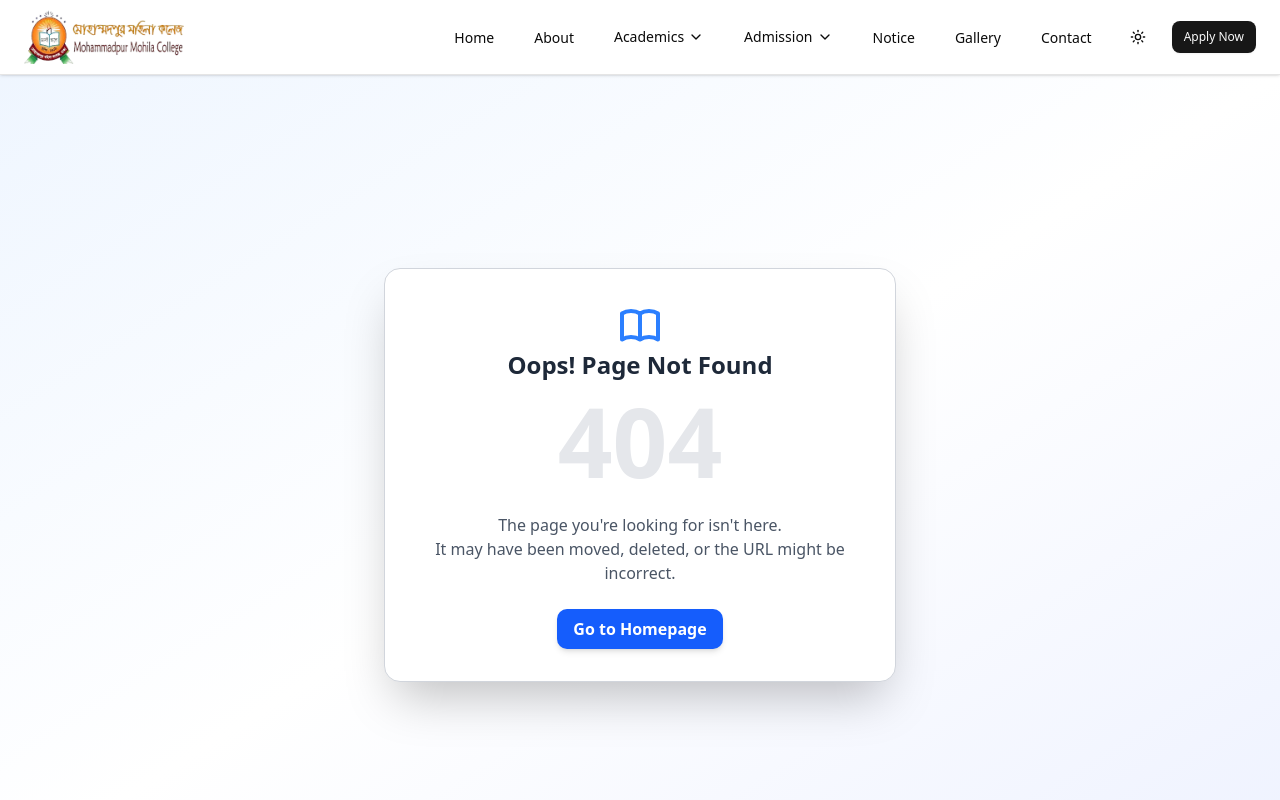
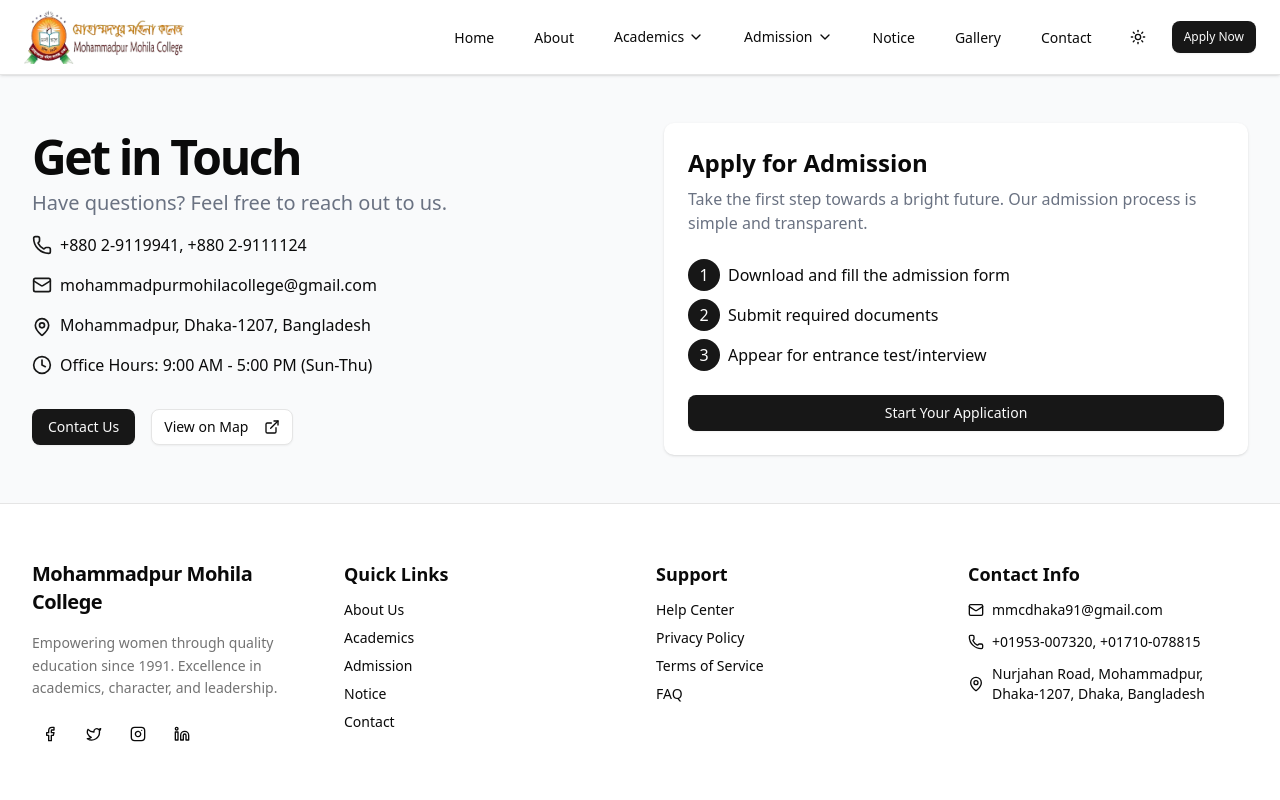
Before and after one commit to ImranParthib/edukia-client, a Next.js app: page /contact in a window 1280 px wide. Before the commit this address had no page. Shown: the top 800 px of the page. Built offline with nearby package versions, Linux system fonts and the light colour scheme.

Commit message:
✨ feat: add ContactPage component and update navigation links in Header and HeroSection

```diff
--- /dev/null
+++ b/app/contact/page.js
@@ -0,0 +1,12 @@
+import { ContactPage } from "@/components/Contact";
+import React from "react";
+
+const page = () => {
+  return (
+    <div>
+      <ContactPage />
+    </div>
+  );
+};
+
+export default page;
--- a/app/page.js
+++ b/app/page.js
@@ -3,7 +3,6 @@
 import { AcademicFeaturesSection } from "@/components/AcademicFeaturesSection";
 import { NoticeEventsSection } from "@/components/NoticeEventsSection";
 import { GallerySection } from "@/components/GallerySection";
-import { ContactCTASection } from "@/components/ContactCTASection";
 
 export default function Home() {
   return (
@@ -13,7 +12,6 @@
       <AcademicFeaturesSection />
       <NoticeEventsSection />
       <GallerySection />
-      <ContactCTASection />
     </main>
   );
 }
--- a/components/AboutSection.jsx
+++ b/components/AboutSection.jsx
@@ -74,7 +74,7 @@
           <div className="mx-auto aspect-video overflow-hidden rounded-xl object-cover object-center w-full order-1 lg:order-2">
             <div className="relative w-full h-full">
               <Image
-                src="/images/about-image.png"
+                src="/images/history.png"
                 alt="About College Image"
                 fill
                 className="object-cover"
--- a/components/ContactCTASection.jsx
+++ b/components/Contact.jsx
@@ -3,7 +3,7 @@
 import Link from "next/link";
 import { Phone, Mail, MapPin, Clock, ExternalLink } from "lucide-react";
 
-export function ContactCTASection() {
+export function ContactPage() {
   return (
     <section className="w-full py-12 md:py-12 lg:py-12 bg-gray-50 dark:bg-gray-900">
       <div className="container mx-auto max-w-7xl px-3 sm:px-4 md:px-6 lg:px-8">
@@ -79,7 +79,7 @@
                 </div>
               </div>
               <div className="mt-6">
-                <Link href="/admission">
+                <Link href="/admission/circulars">
                   <Button className="w-full">Start Your Application</Button>
                 </Link>
               </div>
--- a/components/Header/Header.js
+++ b/components/Header/Header.js
@@ -13,7 +13,7 @@
   { label: "Home", href: "/" },
   { label: "About", href: "/about" },
   { label: "Academics", href: "/academics" },
-	{ label: "Admission", href: "/admission" },
+  { label: "Admission", href: "/admission/circulars" },
   { label: "Notice", href: "/notice" },
   { label: "Gallery", href: "/gallery" },
   { label: "Contact", href: "/contact" },
@@ -57,7 +57,7 @@
         </div>
         <div className="p-4 border-t">
           <Button className="w-full" asChild>
-						<Link href="/admission">Apply Now</Link>
+            <Link href="/admission/circulars">Apply Now</Link>
           </Button>
         </div>
       </nav>
@@ -81,7 +81,7 @@
             className="hidden lg:flex h-8 px-3 text-xs font-medium whitespace-nowrap"
             asChild
           >
-						<Link href="/admission">Apply Now</Link>
+            <Link href="/admission/circulars">Apply Now</Link>
           </Button>
           {/* Use shadcn/ui Sheet for mobile nav */}
           <MobileNav />
--- a/components/HeroSection.jsx
+++ b/components/HeroSection.jsx
@@ -25,7 +25,7 @@
               </p>
             </div>
             <div className="flex flex-col sm:flex-row gap-3 sm:gap-4 w-full sm:w-auto">
-              <Link href="/admission" className="w-full sm:w-auto">
+              <Link href="/admission/circulars" className="w-full sm:w-auto">
                 <Button
                   variant="default"
                   className="w-full sm:w-auto inline-flex h-10 sm:h-11 md:h-12 items-center justify-center rounded-md bg-primary px-6 sm:px-8 text-sm md:text-base font-medium text-white shadow transition-colors hover:bg-primary/90"
@@ -47,7 +47,7 @@
           <div className="flex items-center justify-center relative order-1 lg:order-2">
             <div className="relative h-[250px] sm:h-[300px] md:h-[350px] lg:h-[400px] xl:h-[500px] 2xl:h-[550px] w-full rounded-lg overflow-hidden">
               <Image
-                src="/images/history.png"
+                src="/images/about-image.png"
                 alt="Mohammadpur Mohila College Building"
                 fill
                 className="object-cover"
```
Lines whose indentation alone changed are shown as unchanged.
